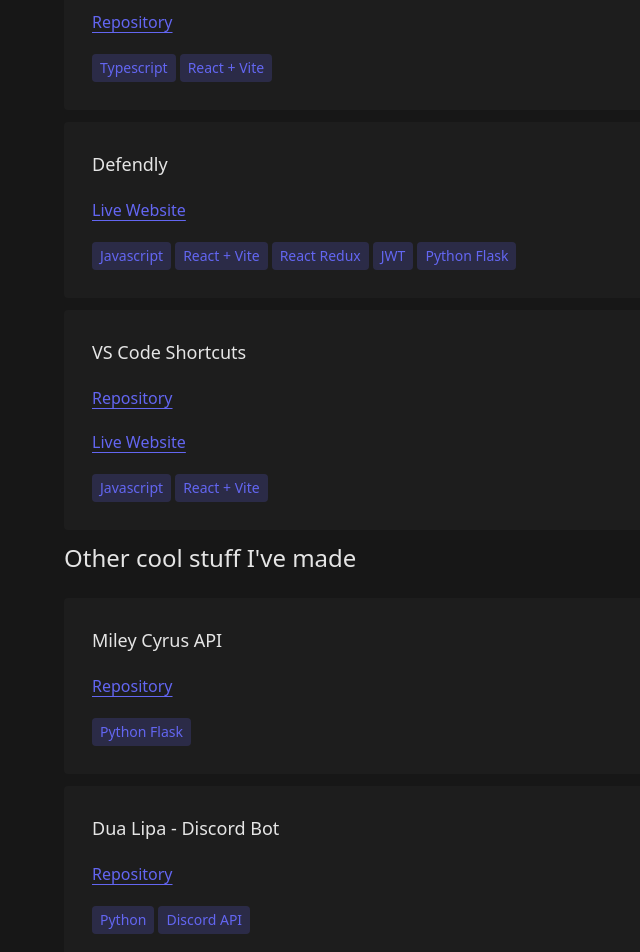
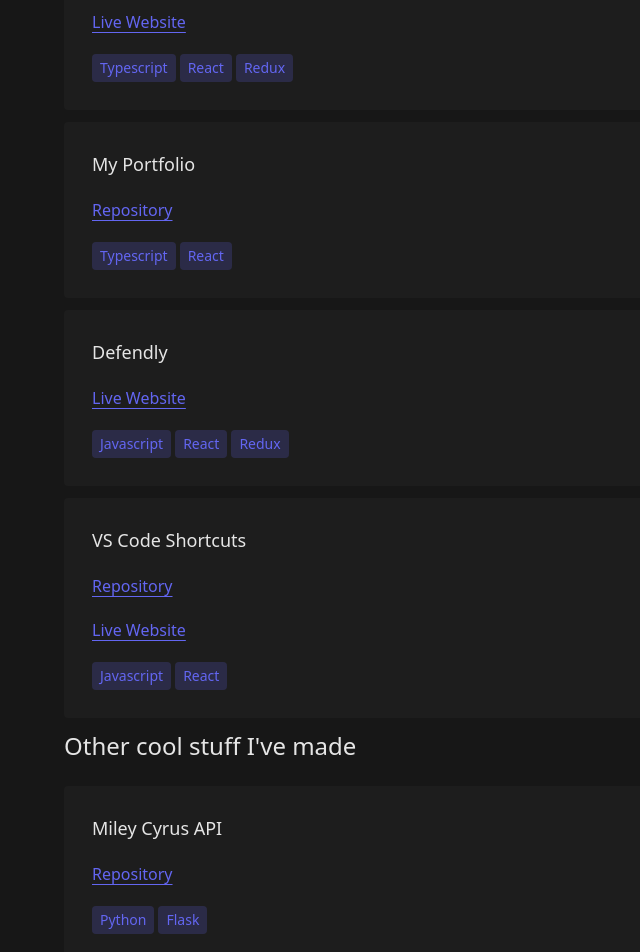
Before and after one commit to cammarb/portfolio, a React (Vite) app: page /projects in a window 1280 px wide. Shown: the part 220-1172 px from the top of the page, without its empty margins (0-640 px from the left). Built offline with nearby package versions, Linux system fonts and the light colour scheme.

Commit message:
Small update: - Upgrade yarn packages - Refactor Projects page - Remove image in Home

```diff
--- a/src/pages/Home.tsx
+++ b/src/pages/Home.tsx
@@ -10,31 +10,31 @@ export default function Home() {
         className="w-full min-h-[80vh] flex flex-col gap-8 justify-center overflow-hidden md:flex-row"
       >
         <span id="purple-ball" />
-        <div className="mx-auto mt-10 flex flex-col justify-center gap-8">
+        <div className="flex flex-col justify-center gap-8 mx-auto mt-10">
           <h1>Hey, I'm Camila</h1>
-          <p className="text-2xl my-5">
+          <p className="my-5 text-2xl">
             I'm a full-stack developer and tech enthusiast. <br />
             Sometimes I make music, you can check it out{' '}
             <Link to={'music'}>here</Link>. <br />
-            <span className="text-neutral-200 text-xl">
+            <span className="text-xl text-neutral-200">
               Currently working in IT in Berlin.
             </span>
           </p>
-          <div className="flex flex-col gap-4 items-center sm:flex-row sm:items-start sm:gap-10">
+          <div className="flex flex-col items-center gap-4 sm:flex-row sm:items-start sm:gap-10">
             <Link to={'projects'}>
               <Button text={'Check out my web projects'} />
             </Link>
             <Link
               to={'projects#other-cool-stuff'}
-              className="text-white my-auto"
+              className="my-auto text-white"
             >
               Other projects
             </Link>
           </div>
         </div>
-        <div className="mx-auto md:w-[40%] flex flex-col justify-center">
+        {/* <div className="mx-auto md:w-[40%] flex flex-col justify-center">
           <img src={profile} alt="profile" className="max-w-md rounded-lg" />
-        </div>
+        </div> */}
       </div>
     </>
   )
--- a/src/pages/Projects.tsx
+++ b/src/pages/Projects.tsx
@@ -1,5 +1,54 @@
 import { Link } from 'react-router-dom'
 import Pill from '../components/Pill'
+
+interface Project {
+  name: string
+  repo?: string
+  website?: string
+  technologies: string[]
+}
+
+const webProjects: Project[] = [
+  {
+    name: 'Hackin2',
+    website: 'https://hackin2.com',
+    technologies: ['Typescript', 'React', 'Redux'],
+  },
+  {
+    name: 'My Portfolio',
+    repo: 'https://github.com/cammarb/portfolio',
+    technologies: ['Typescript', 'React'],
+  },
+  {
+    name: 'Defendly',
+    website: 'https://defendly.de/',
+    technologies: ['Javascript', 'React', 'Redux'],
+  },
+  {
+    name: 'VS Code Shortcuts',
+    repo: 'https://github.com/cammarb/VSCodeShortcuts.git',
+    website: 'https://vscodeshortcuts.pages.dev/',
+    technologies: ['Javascript', 'React'],
+  },
+]
+
+const otherProjects: Project[] = [
+  {
+    name: 'Miley Cyrus API',
+    repo: 'https://github.com/cammarb/miley-api',
+    technologies: ['Python', 'Flask'],
+  },
+  {
+    name: 'Dua Lipa - Discord Bot',
+    repo: 'https://github.com/cammarb/dualipa_bot',
+    technologies: ['Python', 'Discord API'],
+  },
+  {
+    name: 'Pomopeep - Pomodoro timer CLI',
+    repo: 'https://github.com/cammarb/pomopeep',
+    technologies: ['Python'],
+  },
+]
 
 export const Projects = () => {
   return (
@@ -7,79 +56,65 @@ export const Projects = () => {
       {/* Web */}
       <div className="flex flex-col gap-3" id="web">
         <h3 className="my-3 font-medium">Web projects</h3>
-        <div className="rounded flex flex-col gap-5 p-7 bg-neutral-800 bg-opacity-40">
-          <p> My portfolio</p>
-          <Link to="https://github.com/cammarb/portfolio" className="w-fit">
+        {webProjects.map((project, index) => (
+          <div
+            key={index}
+            className="flex flex-col gap-5 rounded p-7 bg-neutral-800 bg-opacity-40"
+          >
+            <p>{project.name}</p>
+            {project.repo ? (
+              <Link to={project.repo} className="w-fit">
                 Repository
               </Link>
+            ) : (
+              <></>
+            )}
+            {project.website ? (
+              <Link to={project.website} className="w-fit">
+                Live Website
+              </Link>
+            ) : (
+              <></>
+            )}
             <div className="flex gap-1">
-            <Pill language={'Typescript'}></Pill>
-            <Pill language={'React + Vite'}></Pill>
+              {project.technologies.map((technology, index) => (
+                <Pill key={index} language={technology}></Pill>
+              ))}
             </div>
           </div>
-        <div className="rounded flex flex-col gap-5 p-7 bg-neutral-800 bg-opacity-40">
-          <p>Defendly</p>
-          <Link to="https://defendly.de/" className="w-fit">
-            Live Website
-          </Link>
-          <div className="flex gap-1 flex-wrap">
-            <Pill language={'Javascript'} />
-            <Pill language={'React + Vite'} />
-            <Pill language={'React Redux'} />
-            <Pill language={'JWT'} />
-            <Pill language={'Python Flask'} />
-          </div>
-        </div>
-        <div className="rounded flex flex-col gap-5 p-7 bg-neutral-800 bg-opacity-40">
-          <p>VS Code Shortcuts</p>
-          <Link
-            to="https://github.com/cammarb/VSCodeShortcuts.git"
-            className="w-fit"
-          >
-            Repository
-          </Link>
-          <Link to="https://vscodeshortcuts.pages.dev/" className="w-fit">
-            Live Website
-          </Link>
-          <div className="flex gap-1">
-            <Pill language={'Javascript'} />
-            <Pill language={'React + Vite'} />
-          </div>
-        </div>
+        ))}
       </div>
 
       {/* Other projects */}
       <div className="flex flex-col gap-3" id="other-cool-stuff">
         <h3 className="my-3 font-medium">Other cool stuff I've made</h3>
-        <div className="rounded flex flex-col gap-5 p-7 bg-neutral-800 bg-opacity-40">
-          <p>Miley Cyrus API</p>
-          <Link to="https://github.com/cammarb/miley-api" className="w-fit">
+        {otherProjects.map((project, index) => (
+          <div
+            key={index}
+            className="flex flex-col gap-5 rounded p-7 bg-neutral-800 bg-opacity-40"
+          >
+            <p>{project.name}</p>
+            {project.repo ? (
+              <Link to={project.repo} className="w-fit">
                 Repository
               </Link>
+            ) : (
+              <></>
+            )}
+            {project.website ? (
+              <Link to={project.website} className="w-fit">
+                Live Website
+              </Link>
+            ) : (
+              <></>
+            )}
             <div className="flex gap-1">
-            <Pill language={'Python Flask'}></Pill>
+              {project.technologies.map((technology, index) => (
+                <Pill key={index} language={technology}></Pill>
+              ))}
             </div>
           </div>
-        <div className="rounded flex flex-col gap-5 p-7 bg-neutral-800 bg-opacity-40">
-          <p>Dua Lipa - Discord Bot</p>
-          <Link to="https://github.com/cammarb/dualipa_bot" className="w-fit">
-            Repository
-          </Link>
-          <div className="flex gap-1">
-            <Pill language={'Python'} />
-            <Pill language={'Discord API'} />
-          </div>
-        </div>
-        <div className="rounded flex flex-col gap-5 p-7 bg-neutral-800 bg-opacity-40">
-          <p>Pomopeep - Pomodoro timer CLI</p>
-          <Link to="https://github.com/cammarb/pomopeep" className="w-fit">
-            Repository
-          </Link>
-
-          <div className="flex gap-1">
-            <Pill language={'Python'} />
-          </div>
-        </div>
+        ))}
       </div>
     </>
   )
```
Also changed, not shown: package.json (+18 -17 lines), 2 other files (tests, documents, lock files or other folders). Lines whose indentation alone changed are shown as unchanged.
